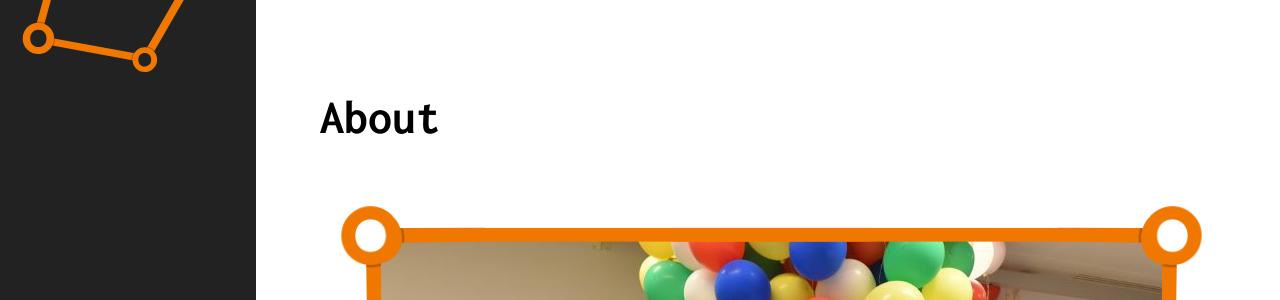
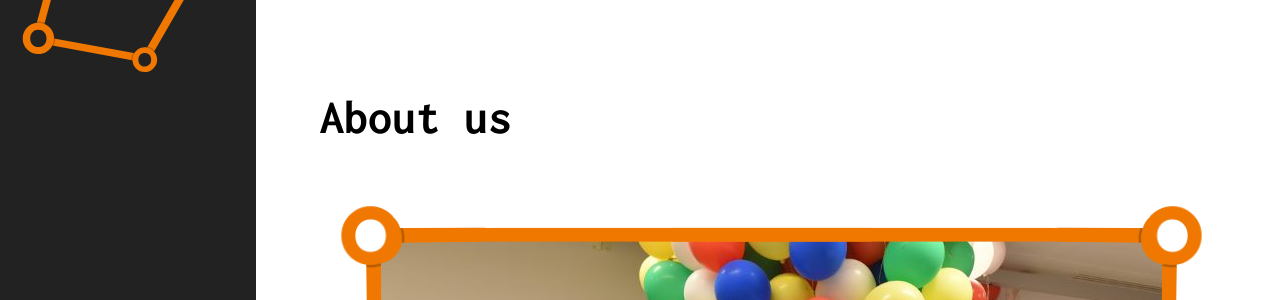
Before and after one commit to PolyProg/PolyProg.github.io, a Jekyll site: the page built from index.html, in a window 1280 px wide and 900 px high, scrolled down 1109 px. Shown: the part 168-468 px from the top of the window. Built offline with Jekyll 4.4.1, drawn with Linux system fonts in a browser that asks for light colours.

```diff
--- a/index.html
+++ b/index.html
@@ -57,7 +57,7 @@
 </div>
 
 <div class="section-container">
-  <h2>About</h2>
+  <h2>About us</h2>
 
   <img class="img-large"
        src="{{ site.baseurl }}/images/about-us.jpg"
```
